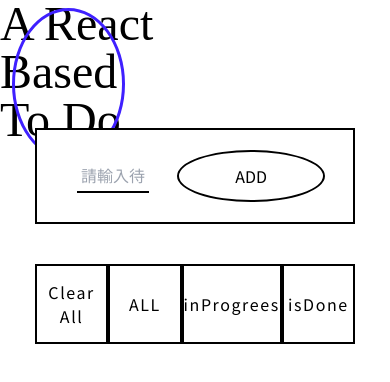
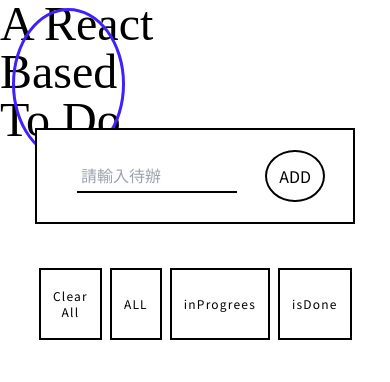
Before and after one commit to todelusion/React-todolist, a React (Vite) app: page / in a window 390 px wide. Shown: the top 382 px of the page. Built offline with nearby package versions, Linux system fonts and the light colour scheme; no server answers; a web font is replaced by a local one.

Commit message:
fixed/RWD

```diff
--- a/src/tailwind.css
+++ b/src/tailwind.css
@@ -21,14 +21,28 @@
     @apply relative w-full  border-2 border-black bg-white;
   }
   .hover-RectangleContainer {
-    @apply duration-150 hover:-ml-5 hover:border-2 hover:border-primary;
+    @apply duration-75 hover:-ml-2 hover:border-2 hover:border-primary;
   }
   .RectangleSelf {
     @apply before:absolute before:left-0 before:right-0 before:top-0 before:bottom-0 before:-z-10 before:border-2 before:border-black before:bg-white before:content-[''];
   }
   .hover-RectangleSelf {
-    @apply before:duration-150 hover:before:left-4 hover:before:-right-4 hover:before:top-4 hover:before:-bottom-4 hover:before:border-primary;
+    @apply before:duration-75 hover:before:left-2 hover:before:-right-2 hover:before:top-2 hover:before:-bottom-2 hover:before:border-primary;
   }
+  .btn-RectangleContainer {
+    @apply relative w-full  border-2 border-black bg-white;
+  }
+  .btn-hover-RectangleContainer {
+    @apply duration-150 hover:-ml-1 hover:border-2 hover:border-primary;
+  }
+  .btn-RectangleSelf {
+    @apply before:absolute before:left-0 before:right-0 before:top-0 before:bottom-0 before:-z-10 before:border-2 before:border-black before:bg-white before:content-[''];
+  }
+  .btn-hover-RectangleSelf {
+    @apply before:duration-150 hover:before:left-1 hover:before:-right-1 hover:before:top-1 hover:before:-bottom-1 hover:before:border-primary;
+  }
+
+
   .freeze-RectangleContainer {
     @apply relative -ml-5 w-full border-2 border-black bg-white;
   }
--- a/src/views/VisiterTodolist.jsx
+++ b/src/views/VisiterTodolist.jsx
@@ -146,40 +146,40 @@ function VisiterTodolist() {
           />
           <button
             onClick={handleEvent}
-            className="ml-7 rounded-[100%] border-2 border-black px-14 py-3 outline-none duration-100 hover:scale-105 hover:bg-primary hover:text-white"
+            className="ml-7 rounded-[100%] border-2 border-black px-3 md:px-14 py-3 outline-none duration-100 hover:scale-105 hover:bg-primary hover:text-white"
           >
             ADD
           </button>
         </div>
         <div className="mb-10 flex w-full justify-between">
-          <div className="h-20 w-40">
+          <div className="h-20 w-20 md:w-40 p-1 md:p-0">
             <button
               onClick={clearAll}
-              className="RectangleContainer hover-RectangleContainer RectangleSelf hover-RectangleSelf h-full tracking-widest"
+              className="p-3 text-xs md:text-base btn-RectangleContainer btn-hover-RectangleContainer btn-RectangleSelf btn-hover-RectangleSelf h-full tracking-widest"
             >
               Clear All
             </button>
           </div>
-          <div className="h-20 w-40">
+          <div className="h-20 md:w-40 p-1 md:p-0">
             <button
               onClick={switchToAll}
-              className="RectangleContainer hover-RectangleContainer RectangleSelf hover-RectangleSelf h-full tracking-widest"
+              className="p-3 text-xs md:text-base btn-RectangleContainer btn-hover-RectangleContainer btn-RectangleSelf btn-hover-RectangleSelf h-full tracking-widest"
             >
               ALL
             </button>
           </div>
-          <div className="h-20 w-40">
+          <div className="h-20 md:w-40 p-1 md:p-0">
             <button
               onClick={switchToInProgress}
-              className="RectangleContainer hover-RectangleContainer RectangleSelf hover-RectangleSelf h-full tracking-widest"
+              className="p-3 text-xs md:text-base btn-RectangleContainer btn-hover-RectangleContainer btn-RectangleSelf btn-hover-RectangleSelf h-full tracking-widest"
             >
               inProgrees
             </button>
           </div>
-          <div className="h-20 w-40">
+          <div className="h-20 md:w-40 p-1 md:p-0">
             <button
               onClick={switchToIsdone}
-              className="RectangleContainer hover-RectangleContainer RectangleSelf hover-RectangleSelf h-full tracking-widest"
+              className="p-3 text-xs md:text-base btn-RectangleContainer btn-hover-RectangleContainer btn-RectangleSelf btn-hover-RectangleSelf h-full tracking-widest"
             >
               isDone
             </button>
```
